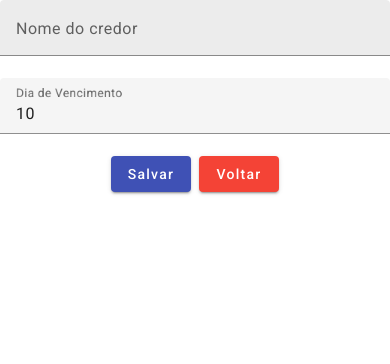
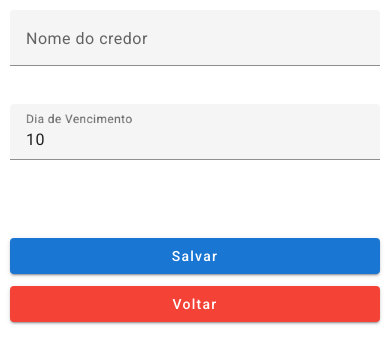
Before and after one commit to rafaelcn1dev/financeiro-frontend, an Angular app: page /criarcredor in a window 390 px wide. Shown: the top 364 px of the page. Built offline with nearby package versions, Linux system fonts and the light colour scheme.

Commit message:
ajuste css criar credor

```diff
--- a/src/app/components/criar-credor/criar-credor.component.css
+++ b/src/app/components/criar-credor/criar-credor.component.css
@@ -1,21 +1,103 @@
+/* Container principal para centralizar o conteúdo */
+:host {
+    display: flex;
+    justify-content: center;
+    align-items: flex-start;
+    min-height: 100vh;
+    padding: 20px;
+    box-sizing: border-box;
+}
+
+/* Container do formulário */
+.form-container {
+    width: 100%;
+    max-width: 600px;
+    margin: 0 auto;
+    padding: 30px;
+    box-shadow: 0 4px 6px rgba(0, 0, 0, 0.1);
+    border-radius: 8px;
+    background-color: white;
+}
+
+/* Título da página */
+.page-title {
+    text-align: center;
+    margin-bottom: 30px;
+    font-size: 24px;
+    font-weight: 500;
+    color: #333;
+}
+
 .form {
     min-width: 150px;
     max-width: 500px;
     width: 100%;
+    margin: 0 auto;
 }
 
 .full-width {
     width: 100%;
+    margin-bottom: 16px;
 }
 
+/* Espaçamento entre campos */
+.form .mat-mdc-form-field {
+    margin-bottom: 16px;
+}
 
 .button-row {
     display: flex;
     justify-content: center;
-    gap: 8px;
+    gap: 16px;
+    margin-top: 24px;
+    padding-top: 16px;
 }
 
 .button-row .mat-mdc-button-base {
     margin: 0;
-    min-width: 80px;
+    min-width: 120px;
+    padding: 8px 24px;
 }
+
+/* Botão primário */
+.button-row .mat-mdc-raised-button.mat-primary {
+    background-color: #1976d2;
+}
+
+/* Botão secundário */
+.button-row .mat-mdc-raised-button.mat-warn {
+    background-color: #f44336;
+}
+
+/* Responsividade */
+@media (max-width: 768px) {
+    :host {
+        padding: 10px;
+    }
+
+    .form-container {
+        padding: 20px;
+        box-shadow: none;
+        border-radius: 0;
+        max-width: none;
+    }
+
+    .page-title {
+        font-size: 20px;
+        margin-bottom: 20px;
+    }
+
+    .form {
+        max-width: none;
+    }
+
+    .button-row {
+        flex-direction: column;
+        gap: 12px;
+    }
+
+    .button-row .mat-mdc-button-base {
+        min-width: auto;
+        width: 100%;
+    }
+}
```
